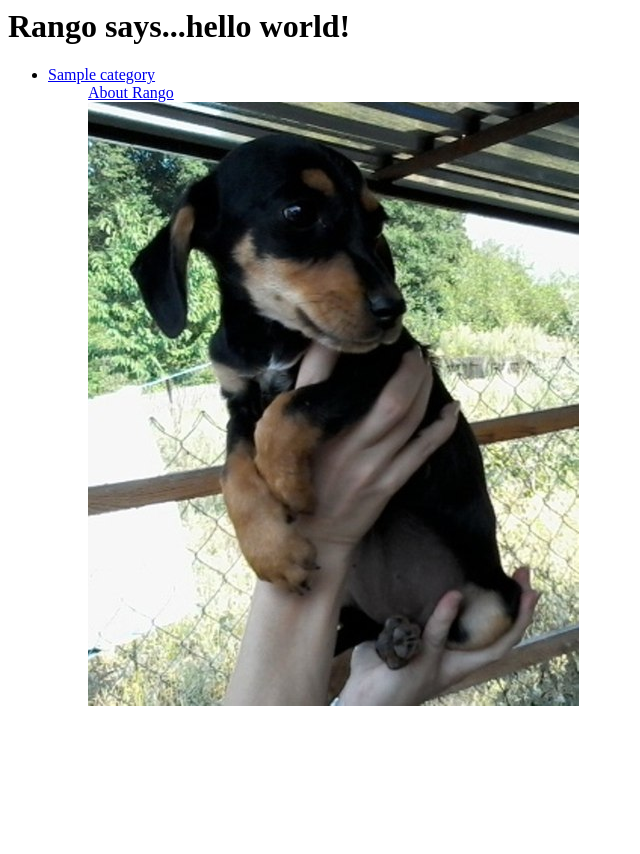
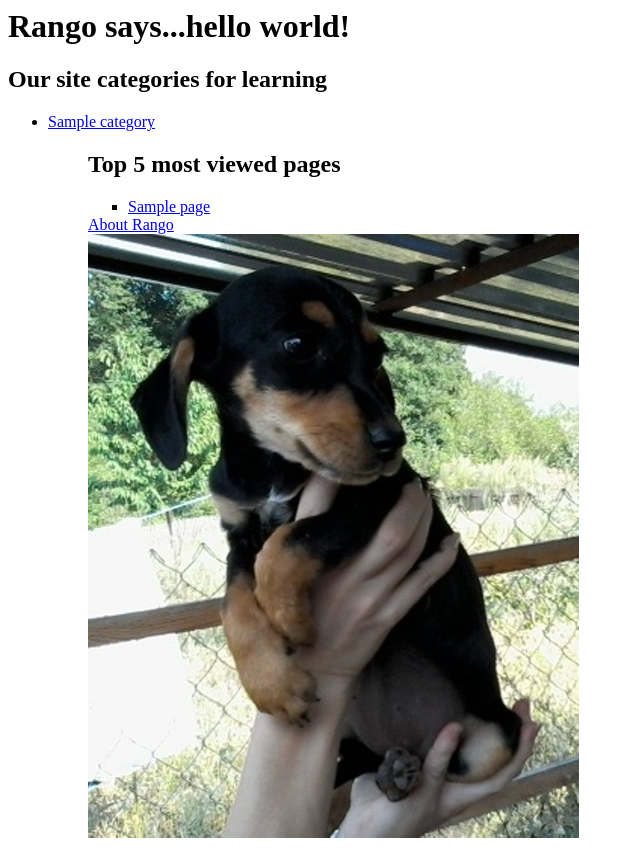
Before and after one commit to lubart2517/tango, a Django app: page /rango/ in a window 1280 px wide. Shown: the whole page, without its empty margins (0-640 px from the left). Before the commit the page ends 706 px from the top, so only its background shows below. Run offline with Django 3.2, Linux system fonts and the light colour scheme; tables that the repository leaves empty hold one stand-in row (values such as "Sample post").

```diff
--- a/rango/views.py
+++ b/rango/views.py
@@ -4,7 +4,9 @@ from rango.models import Category
 from rango.models  import Page
 def index(request):
 	category_list = Category.objects.order_by('-likes')[:5]
+	pages_list = Page.objects.order_by('-views')[:5]
 	context_dict = {'categories':category_list}
+	context_dict['pages']=pages_list
 	return render(request,'rango/index.html',context_dict)
 def about(request):
 	return render(request, 'rango/about.html')
--- a/templates/rango/index.html
+++ b/templates/rango/index.html
@@ -8,6 +8,7 @@
 
 	<body>
 		<h1>Rango says...hello world!</h1>
+		<h2>Our site categories for learning</h2>
 		{% if categories %}
 			<ul>
 				{% for category in categories %}
@@ -17,6 +18,17 @@
 		{% else %}
 			<strong>There are no categories present.</strong>
 		{% endif %}
+		<h2>Top 5 most viewed pages</h2>
+		{% if pages %}
+			<ul>
+				{% for page in pages %}
+				<li><a href="{{ page.url }}">{{ page.title }}</a></li>
+				{% endfor %}
+			</ul>
+			{% else %}
+				<strong>No pages currently in category.</strong>
+		{% endif %}
+
 		<a href="/rango/about/">About Rango</a><br />
 		<img src="/static/images/pes.jpg" alt="Picture of Pes" /> <!-- New line -->
 	</body>
```
